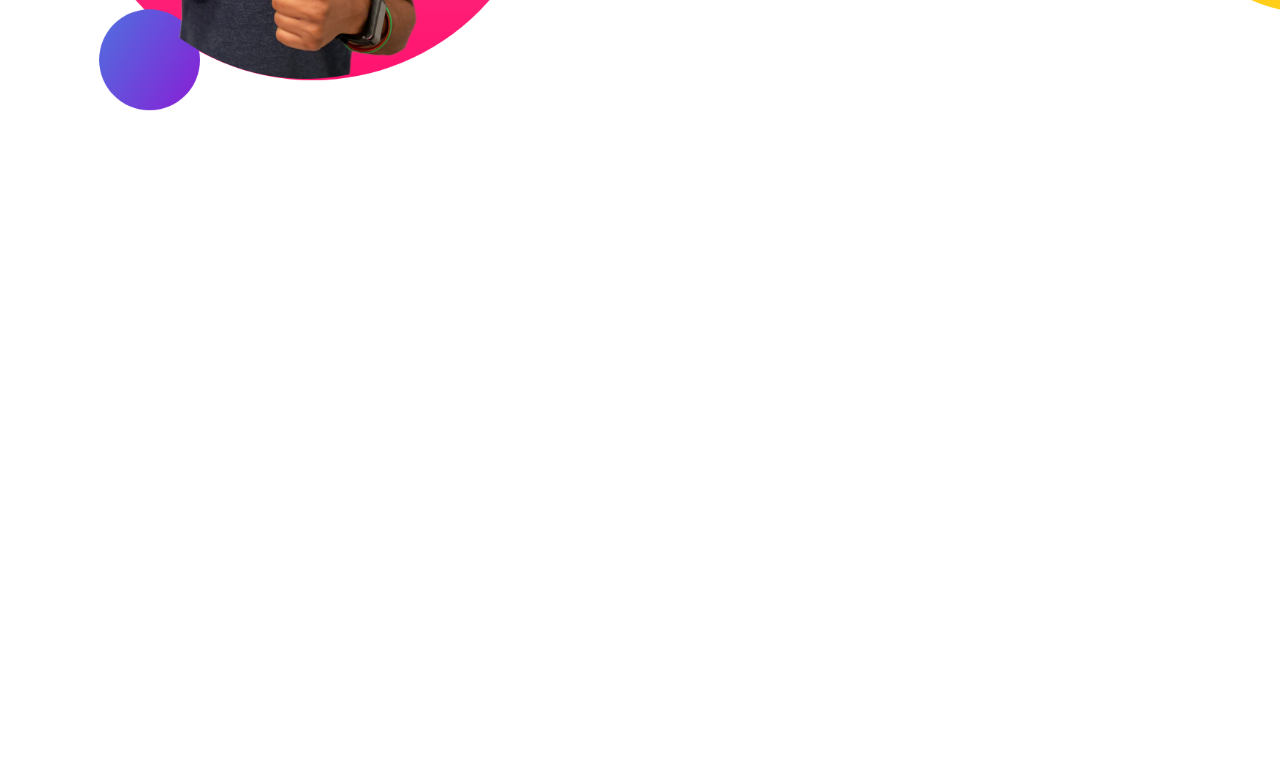
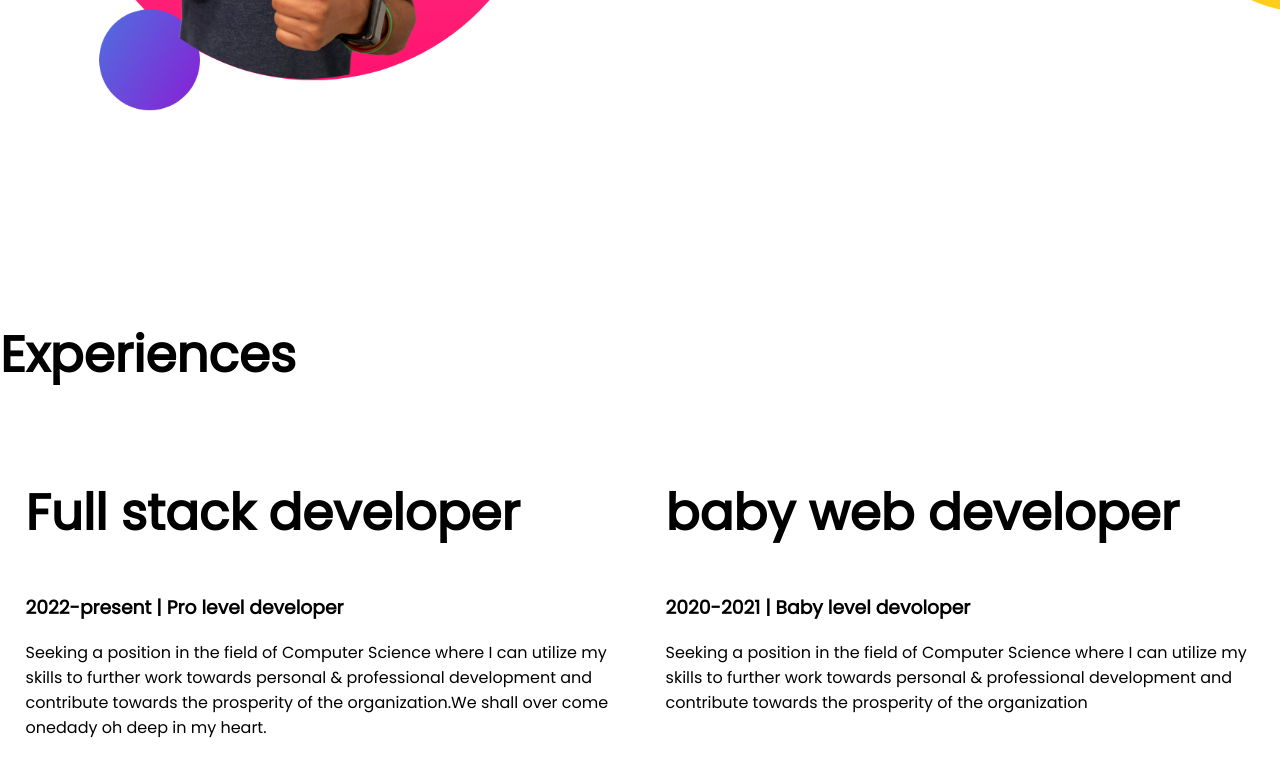
Before and after one commit to konokkafi/developer-portfolio, a plain HTML site: page index.html in a window 1280 px wide. Shown: the part 1116-1892 px from the top of the page. Before the commit the page ends 1434 px from the top, so only its background shows below. Drawn offline with Linux system fonts and the light colour scheme.

Commit message:
new-website

```diff
--- a/index.html
+++ b/index.html
@@ -11,7 +11,7 @@
     <link rel="stylesheet" href="style.css">
 </head>
 <body>
-    <section class="top-banner">
+    <section class="top-banner flexible-container">
         <div class="half-width"><h1>Welcome To</h1>
             <h1><span class="orange-color">Abdullahhil Kafi's</span> World!</h1>
             <h3>Building climber and train stopper</h3>
@@ -22,7 +22,8 @@
                 Seeking a position in the field of Computer Science where I can
                 utilize my skills to further work towards personal & professional
                 development and contribute towards the prosperity of the
-                organization.</p>
+                organization.
+            </p>
                 <a class="link-button" target="_blank" href="https://www.linkedin.com/in/abdullahhil-kafi-6a7459140/">Hire Me</a>
         </div>
         <div class="half-width">
@@ -30,7 +31,7 @@
         </div>
     </section>
 
-    <section class="dream-big">
+    <section class="dream-big flexible-container">
         <div class="half-width">
             <img src="images/jhankar2.png" alt="">
         </div>
@@ -43,8 +44,35 @@
                 Seeking a position in the field of Computer Science where I can
                 utilize my skills to further work towards personal & professional
                 development and contribute towards the prosperity of the
-                organization.</p>
+                organization.
+            </p>
                 <a class="link-button" target="_blank" href="">Download Resume</a>
+        </div>
+
+    </section>
+
+    <section class="experience-area">
+        <h1>Experiences</h1>
+        <div class="flexible-container">
+            <div class="half-width">
+                <h1>Full stack developer</h1>
+                <h3>2022-present | Pro level developer</h3>
+                <p> Seeking a position in the field of Computer Science where I can
+                    utilize my skills to further work towards personal & professional
+                    development and contribute towards the prosperity of the
+                    organization.We shall over come onedady oh deep in my heart.
+                </p>
+            </div>
+
+            <div class="half-width">
+                <h1>baby web developer</h1>
+                <h3>2020-2021 | Baby level devoloper</h3>
+                <p> Seeking a position in the field of Computer Science where I can
+                    utilize my skills to further work towards personal & professional
+                    development and contribute towards the prosperity of the
+                    organization
+                </p>
+            </div>
         </div>
 
     </section>
--- a/style.css
+++ b/style.css
@@ -9,7 +9,7 @@ h1{
     color: orange;
 }
 
-section{
+.flexible-container{
     display: flex;
     margin-bottom: 200px;
 }
```
